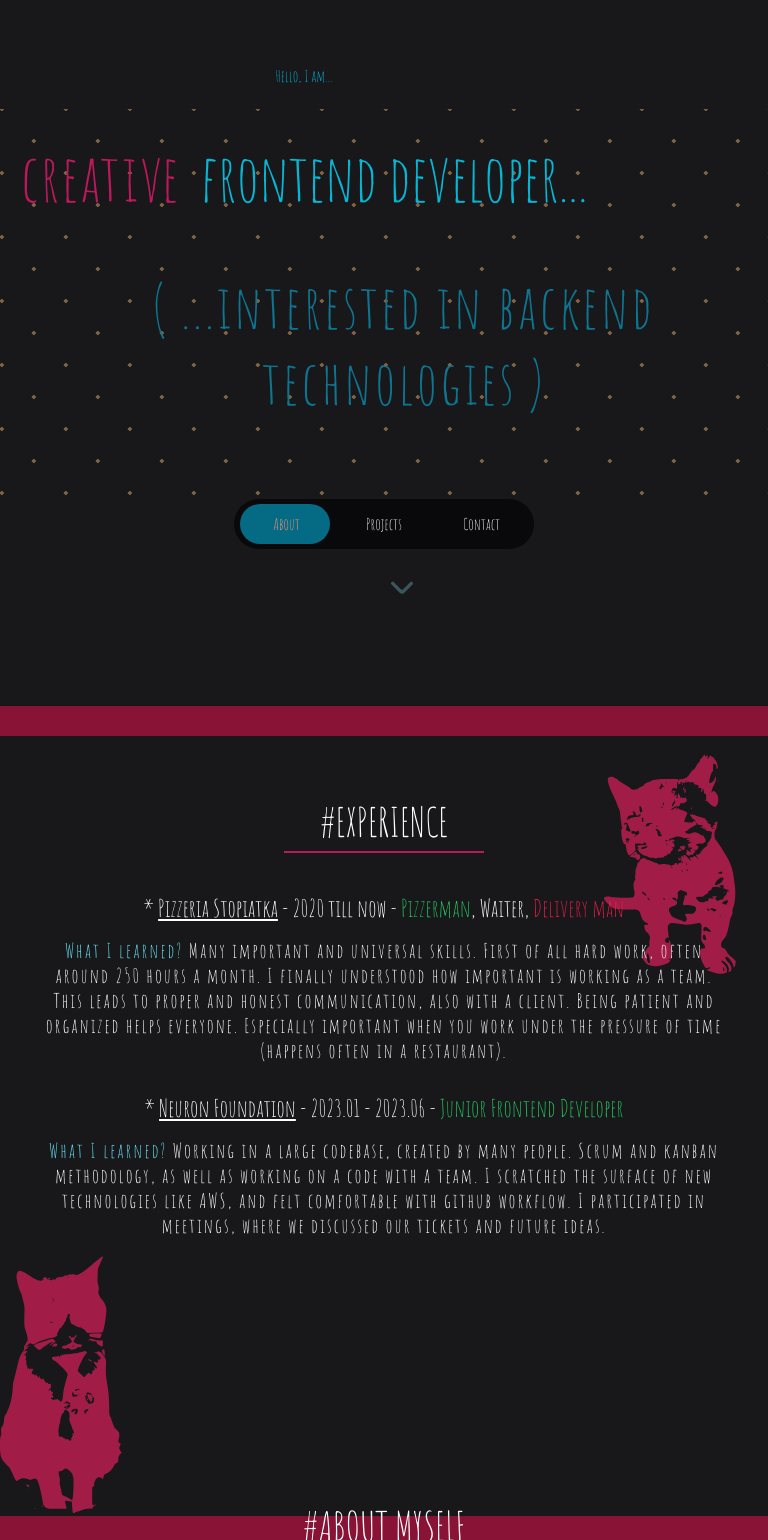
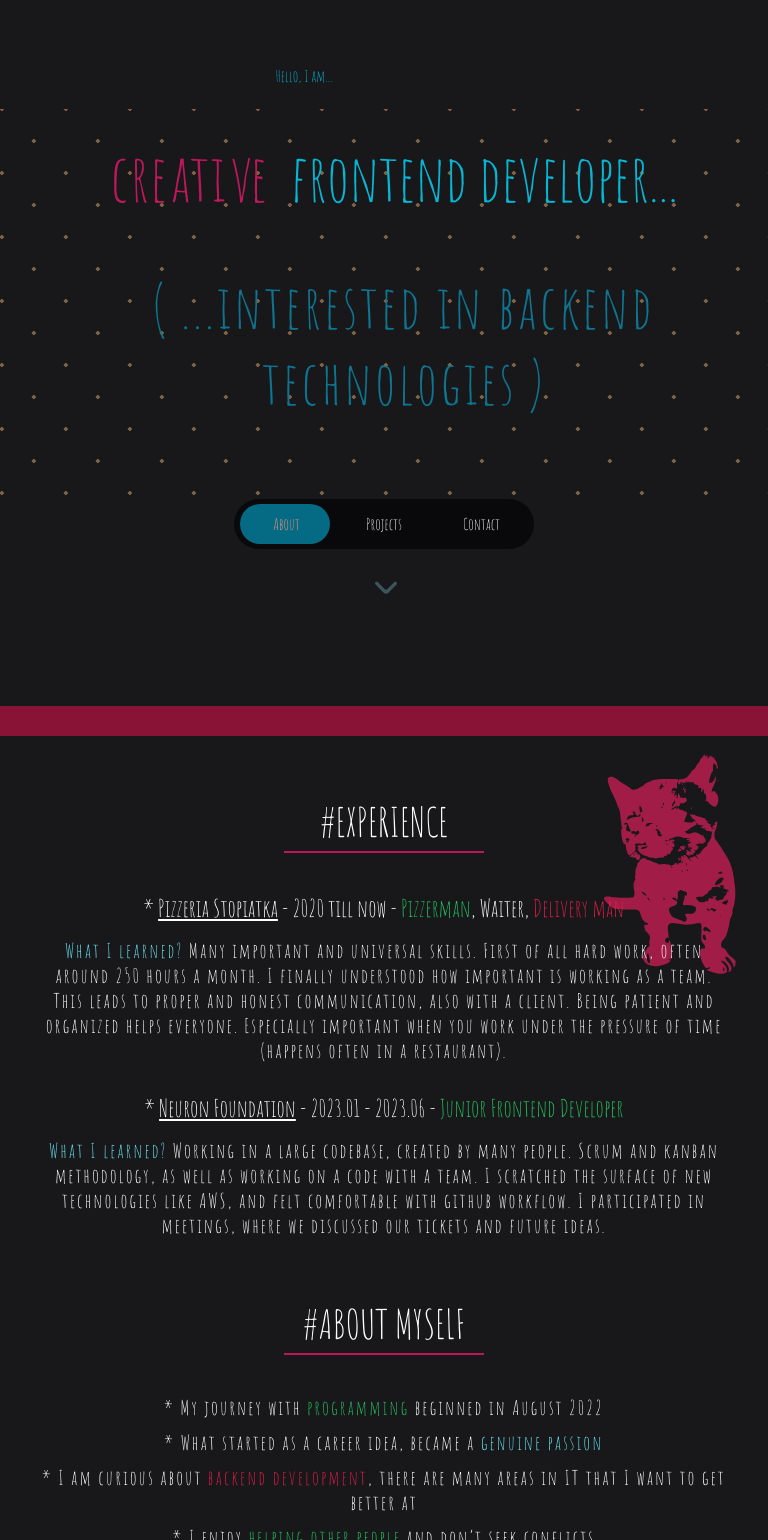
Before and after one commit to erratinsilentio/portfolio, a Vue app in the folder client/: page / in a window 768 px wide. Shown: the part 180-1720 px from the top of the page. Built offline with nearby package versions, Linux system fonts and the light colour scheme.

Commit message:
fixed ipad media query for about page

```diff
--- a/client/src/pages/About.vue
+++ b/client/src/pages/About.vue
@@ -393,6 +393,7 @@ const scrollToElement = () => {
 }
 
 @media screen and (min-width: 561px) and (max-width: 1024px) {
+
     .main-one {
         padding: 0;
         padding-left: 20px;
@@ -401,7 +402,7 @@ const scrollToElement = () => {
 
     .main-two {
         min-width: 100vw;
-        min-height: 100vh;
+        height: auto;
         animation: appear 1s;
         position: relative;
         z-index: 0;
@@ -425,7 +426,8 @@ const scrollToElement = () => {
     .developer {
         margin: 0;
         padding-left: 0;
-        text-align: center;
+        display: flex;
+        justify-content: center;
         font-size: 65px;
         padding-left: -100px;
         margin-bottom: 0;
@@ -479,7 +481,7 @@ const scrollToElement = () => {
     .arrow-btn {
         position: absolute;
         bottom: 15%;
-        left: 53%;
+        left: 51%;
         transform: translateX(-100%);
         background-color: transparent;
     }
@@ -490,7 +492,7 @@ const scrollToElement = () => {
         padding-top: 20px;
         position: relative;
         min-width: 97vw;
-        min-height: 95vh;
+        height: auto;
         background-color: #18181b;
         display: flex;
         flex-direction: column;
@@ -499,7 +501,7 @@ const scrollToElement = () => {
     .left {
         text-align: center;
         width: 100%;
-        min-height: 90%;
+        height: auto;
         display: flex;
         flex-direction: column;
         align-items: center;
@@ -521,12 +523,12 @@ const scrollToElement = () => {
     .right {
         padding-top: 20px;
         width: 100%;
-        min-height: 90%;
+        margin-bottom: 150px;
+        height: auto;
         display: flex;
         flex-direction: column;
         align-items: center;
         text-align: center;
-        margin-bottom: 120px;
     }
 
     .heading {
@@ -575,7 +577,6 @@ const scrollToElement = () => {
 
     .main-two {
         margin-top: 30px;
-        /* margin-bottom: 100px; */
         min-width: 100vw;
         min-height: 100vh;
         animation: appear 1s;
@@ -591,7 +592,7 @@ const scrollToElement = () => {
         text-align: center;
         color: #06b6d4;
         margin-top: 50px;
-        margin-bottom: 50px;
+        margin-bottom: 30px;
         padding: 0;
         padding-right: 200px;
         position: relative;
@@ -641,7 +642,7 @@ const scrollToElement = () => {
         margin: 0;
         margin-left: 20px;
         margin-right: 20px;
-        margin-top: 50px;
+        margin-top: 30px;
         position: relative;
         z-index: 2;
     }
```
